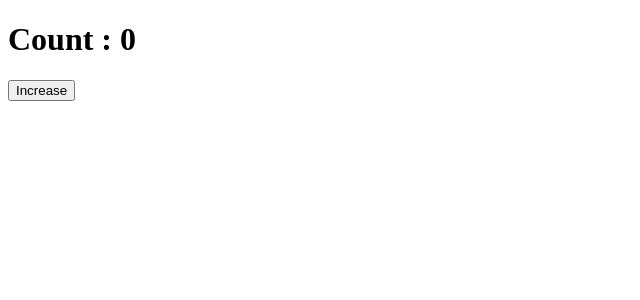
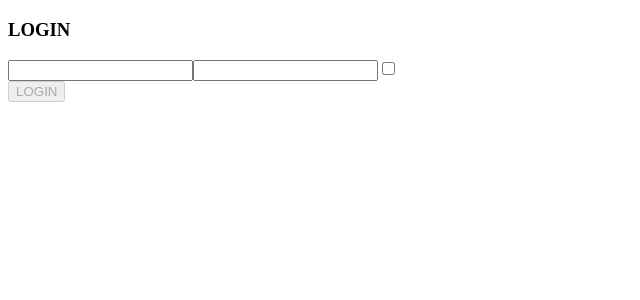
Before and after one commit to Leonardocamisa/react_exercises, a React (Create React App) app in the folder exercises/: page / in a window 1280 px wide. Shown: the top 300 px of the page, without its empty margins (0-640 px from the left). Built offline with nearby package versions, Linux system fonts and the light colour scheme.

Commit message:
exercise delivered

```diff
--- a/exercises/src/App.js
+++ b/exercises/src/App.js
@@ -1,14 +1,16 @@
 import React from "react";
-import {ClickCounter} from "./ClickCounter"
+import Login from "./Login";
 
+  const onLogin = (state) => {
+console.log(state)
+  }
 
-export class App extends React.Component {
-
-  render() {
+  export function App () {
     return (
-      <>
-		<ClickCounter/>
-      </>
+        <>
+        <div>
+          <Login onLogin = {onLogin}/>
+        </div>
+        </>
     );
   }
-}
--- a/exercises/src/ClickCounter.js
+++ /dev/null
@@ -1,18 +0,0 @@
-import { useState } from "react";
-
-export function ClickCounter() {
-
-    const [count, setCount] = useState(0)
-
-
-  const eventHandler = () => {
-    setCount(count + 1)
-  };
-
-  return (
-    <div>
-      <h1>Count : {count}</h1>
-      <button onClick = {()=>eventHandler()}>Increase</button>
-    </div>
-  );
-}
--- /dev/null
+++ b/exercises/src/Login.js
@@ -0,0 +1,52 @@
+import { useEffect, useState } from "react";
+
+
+export default function Login({onLogin}) {
+
+  const [userInfo, setUserInfo] = useState({
+    username: "",
+    password: "",
+    remember: false,
+  });
+
+  const eventHandler = (event) => {
+			setUserInfo(
+					{
+						...userInfo,
+						      [event.target.name]:
+        event.target.type === "checkbox" ? event.target.checked : event.target.value,
+					}
+    );
+  };
+
+  return (
+    <>
+      <div>
+        <div>
+          <h3>LOGIN</h3>
+          <input
+            type="text"
+            name="username"
+            value={userInfo.username}
+            onChange={eventHandler}
+          />
+          <input
+            type="password"
+            name="password"
+            value={userInfo.password}
+            onChange={eventHandler}
+          />
+          <input
+            type="checkbox"
+            name="remember"
+            checked={userInfo.remember}
+            onChange={eventHandler}
+          />
+        </div>
+        <button onClick={() => onLogin(userInfo)} disabled={userInfo.username === "" || userInfo.password === ""}>
+          LOGIN
+        </button>
+      </div>
+    </>
+  );
+}
```
